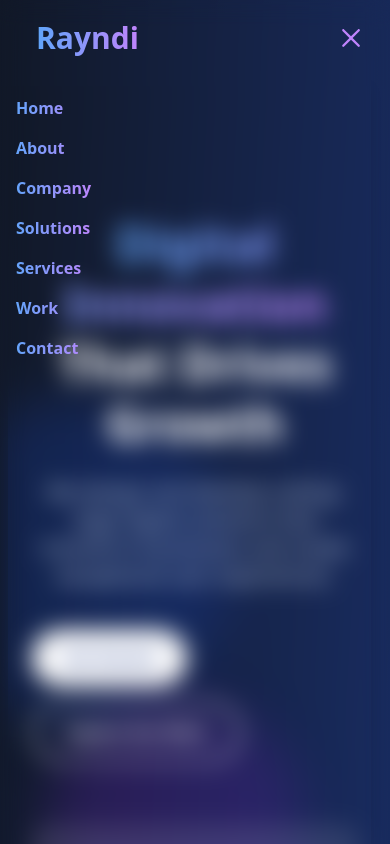
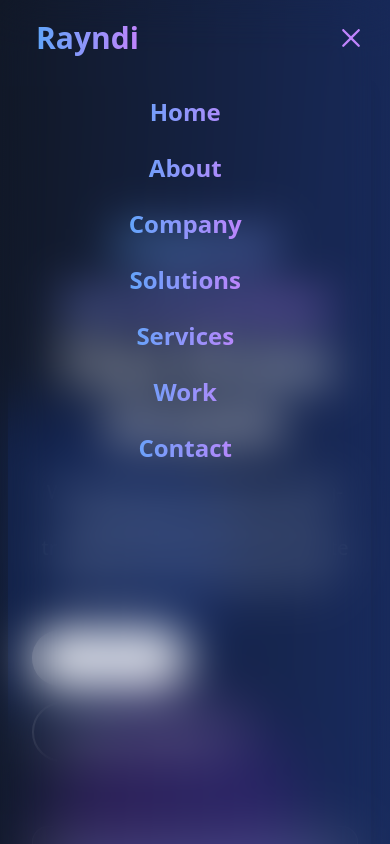
Before and after one commit to somu46/rayndi, a React (Create React App) app: page / in a window 390 px wide. Both pictures are taken after a click on the icon 351 px from the left and 38 px from the top of the page. Shown: the top 844 px of the page. Built offline with nearby package versions, Linux system fonts and the light colour scheme.

Commit message:
`Refactor Navbar component: updated backdrop blur and mobile menu styling`

```diff
--- a/src/Components/Navbar/Navbar.js
+++ b/src/Components/Navbar/Navbar.js
@@ -22,7 +22,7 @@
 
   return (
     <>
-      <div className="flex flex-wrap w-auto h-auto shadow-md z-30 fixed top-0 left-0 right-0 bg-transparent bg-opacity-70  backdrop-blur-md">
+      <div className="flex flex-wrap w-auto h-auto shadow-md z-30 fixed top-0 left-0 right-0 bg-transparent bg-opacity-70  backdrop-blur-xl">
         <nav className=" flex flex-wrap justify-between flex-row w-full  mx-5 my-1  text-lg ">
 
           <motion.div
@@ -150,13 +150,13 @@
         {/* mobile menu bar */}
         <div
           className={`${isOpen ? "block" : "hidden"}
-           lg:hidden w-[95%] min-h-svh flex justify-start py-4 shadow-lg bg-transparent  rounded-md  z-50
+           lg:hidden w-[95%] min-h-svh flex justify-center py-4 shadow-lg bg-transparent  rounded-md  z-50
            `}
         >
           <motion.nav animate={isOpen ? "open" : "closed"} variants={variants}>
 
-            <ul className=" flex flex-wrap flex-col justify-center gap-4 font-bold py-1 mx-3 bg-gradient-to-r from-blue-400 to-purple-400 bg-clip-text text-transparent">
-              <li className="cursor-pointer mx-1 hover:text-green-600  ">
+            <ul className="text-2xl items-center flex flex-wrap flex-col justify-center gap-6 font-bold py-1 mx-3 bg-gradient-to-r from-blue-400 to-purple-400 bg-clip-text text-transparent">
+              <li className="cursor-pointer mx-1 hover:text-purple-500  ">
                 <NavLink
                   to="/"
                   spy={true}
@@ -172,7 +172,7 @@
 
               </li>
 
-              <li className="cursor-pointer mx-1 hover:text-blue-600">
+              <li className="cursor-pointer mx-1 hover:text-blue-500">
                 <NavLink
                   to="/about"
                   spy={true}
```
